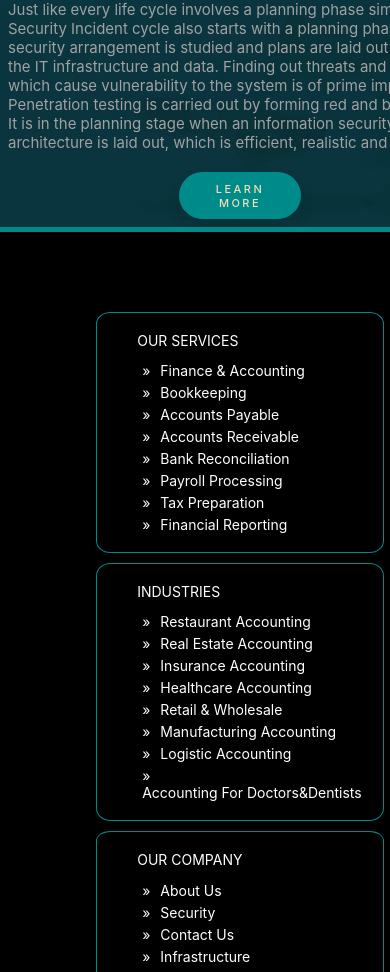
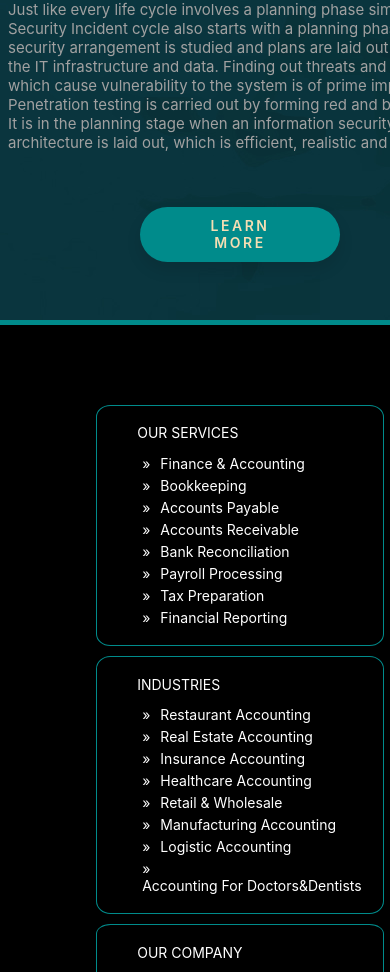
Before and after one commit to Pranjil97/gatpSolWebsite, a React (Create React App) app: page / in a window 390 px wide. Shown: the part 9309-10281 px from the top of the page. Built offline with nearby package versions, Linux system fonts and the light colour scheme.

Commit message:
edit sercurity css phone

```diff
--- a/src/Components/Css/contactpage.css
+++ b/src/Components/Css/contactpage.css
@@ -287,6 +287,7 @@
         align-items: center;
         width: 90%;
         height: 95%;
+        margin-top: 50px;
         margin-bottom: 20px;
         border-radius: 1rem;
         border: darkcyan 0.2rem solid;
--- a/src/Components/Css/home.css
+++ b/src/Components/Css/home.css
@@ -853,16 +853,16 @@
         justify-content: center;
         align-items: center;
         color: white;
-        width: 12%;
+        width: 25%;
         height: 18px;
         margin-top: 15px;
         cursor: pointer;
         font-weight: 80%;
         padding: 1.3em 3em;
-        font-size: 11px;
+        font-size: 14px;
         text-transform: uppercase;
         letter-spacing: 2.5px;
-        font-weight: 500;
+        font-weight: 600;
         color: wheat;
         background-color: darkcyan;
         border: none;
@@ -871,6 +871,8 @@
         transition: all 0.3s ease 0s;
         cursor: pointer;
         outline: none;
+        margin-top: 50px;
+        margin-bottom: 50px;
     }
 
     .learnbtn:hover {
```
Lines whose indentation alone changed are shown as unchanged.
